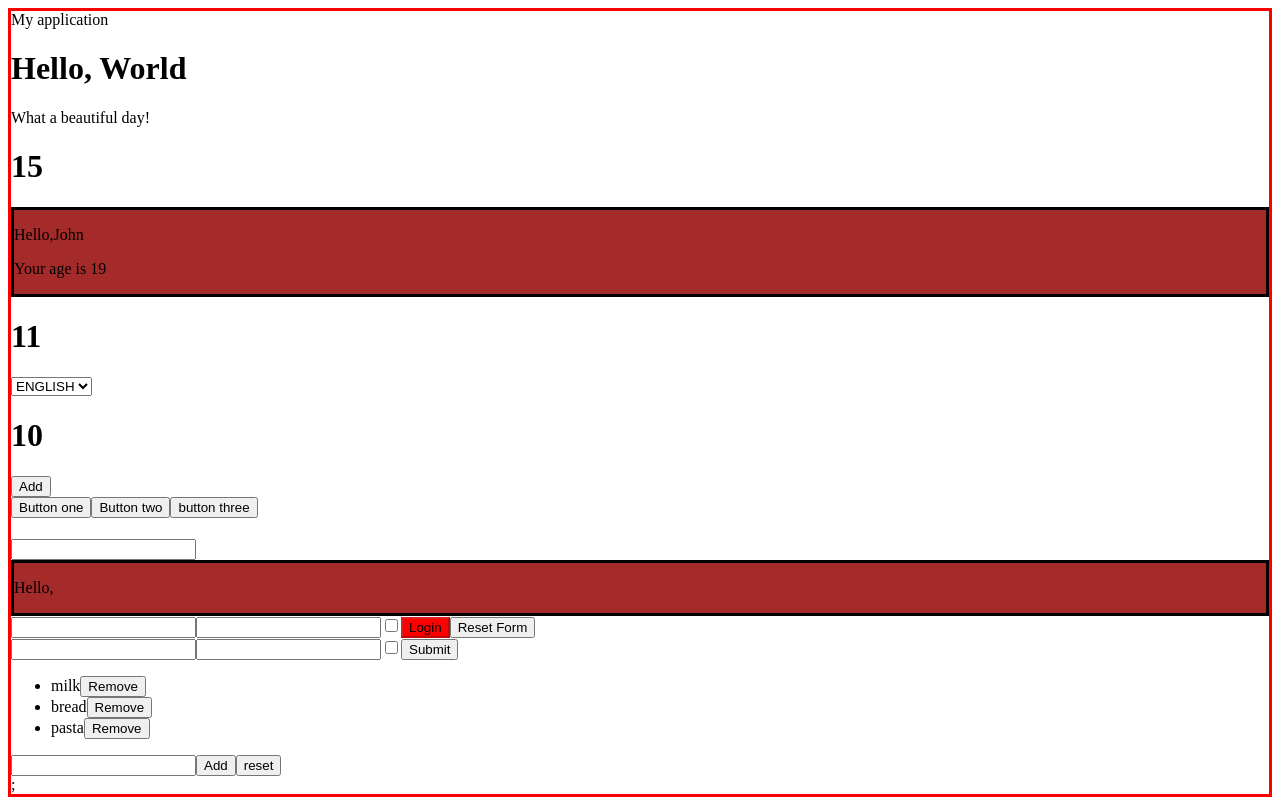
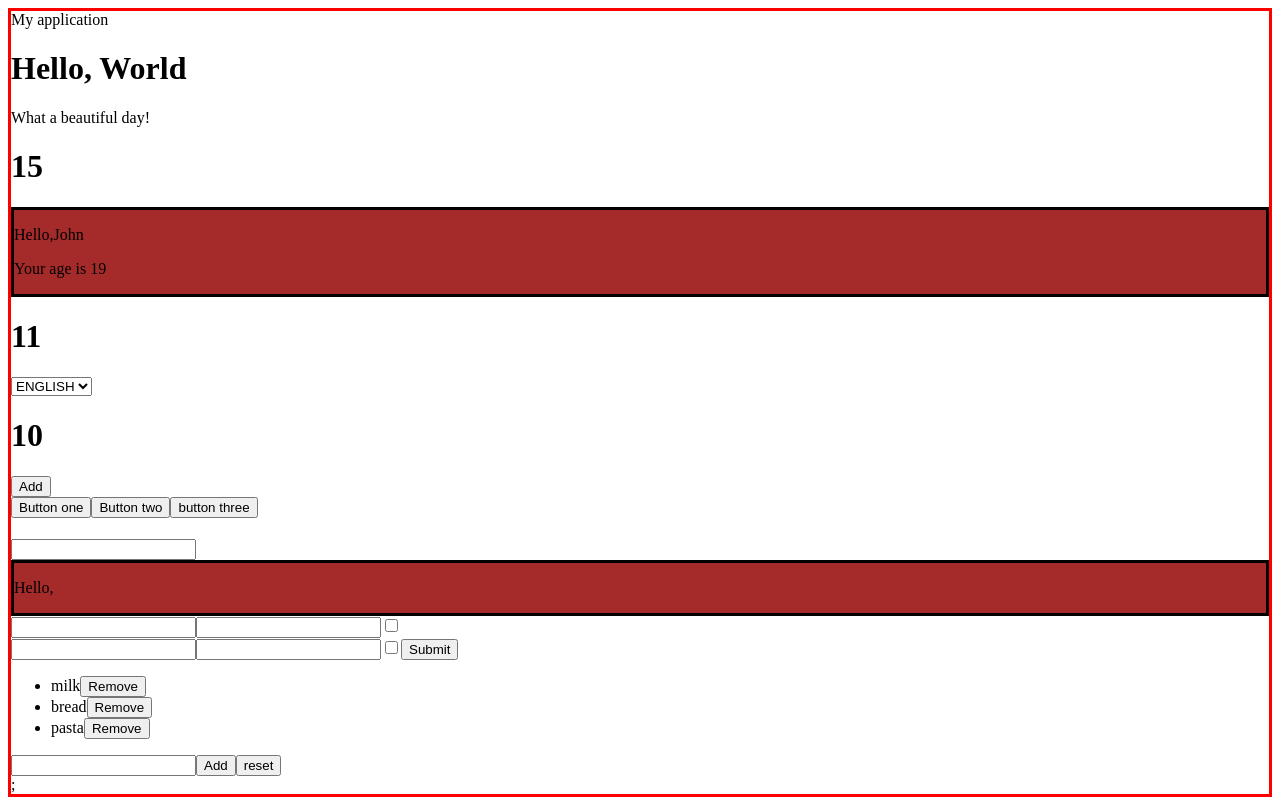
Before and after one commit to ChristianLestingi/React, a React (Create React App) app: page / in a window 1280 px wide. Built offline with nearby package versions, Linux system fonts and the light colour scheme.

Commit message:
UseState/02

```diff
--- a/src/Login.js
+++ b/src/Login.js
@@ -1,93 +1,126 @@
-import React from "react";
+import React, { useState } from "react";
 import { LanguageContext } from "./DisplayLanguage";
 
-export class Login extends React.Component {
-  state = {
+export function Login() {
+  const [current, setCurrent] = useState({
     username: "",
     password: "",
-    remember: false,
-    buttonState: true,
-  };
+    check: false,
+  });
 
-  controlValueInput = (event) => {
-    const name = event.target.name;
-    const value = event.target.value;
-    const type = event.target.type;
-    const checked = event.target.checked;
-    const disabled = event.target.disabled;
-
-    this.setState({
-      [name]: type === "checkbox" ? checked : value,
-      [name]: type === "button" ? disabled : value,
-      buttonState:
-        this.state.password === ""
-          ? true
-          : false || this.state.username === ""
-          ? true
-          : false,
+  function controlValueInput(event) {
+    const { name, type, checked, value } = event.target;
+    setCurrent((current) => {
+      return { ...current, [name]: type === "checkbox" ? checked : value };
     });
-  };
-
-  onLogin = (event) => {
-    this.setState({
-      username: this.state.username,
-      password: this.state.password,
-      remember: this.state.remember,
-    });
-  };
-  resetForm = (event) => {
-    this.setState({
-      username: "",
-      password: "",
-      remember: false,
-    });
-  };
-
-  componentDidUpdate() {
-    console.log(this.state);
+    console.log(current);
   }
-
-  render() {
-    const ButtonStyle = {
-      color: "black",
-      backgroundColor: this.state.password.length < 8 ? "red" : "green",
-    };
 
   return (
     <form>
+      <input name="username" onChange={controlValueInput}></input>
       <input
-          name="username"
-          type="username"
-          value={this.state.username}
-          onChange={this.controlValueInput}
+        name="password"
+        type="password"
+        onChange={controlValueInput}
       ></input>
       <input
-          type="password"
-          name="password"
-          value={this.state.password}
-          onChange={this.controlValueInput}
+        name="ceck"
+        type="checkbox"
+        value="checked"
+        onChange={controlValueInput}
       ></input>
-        <input
-          type="checkbox"
-          name="remember"
-          checked={this.state.remember}
-          onChange={this.controlValueInput}
-        ></input>
-        <button
-          name="button"
-          type="button"
-          disabled={this.state.buttonState}
-          onChange={this.controlValueInput}
-          onClick={this.onLogin}
-          style={ButtonStyle}
-        >
-          Login
-        </button>
-        <button name="reset" onClick={this.resetForm}>
-          {" "}
-          Reset Form
-        </button>
     </form>
   );
 }
-}
+
+// export class Login extends React.Component {
+//   state = {
+//     username: "",
+//     password: "",
+//     remember: false,
+//     buttonState: true,
+//   };
+
+//   controlValueInput = (event) => {
+//     const name = event.target.name;
+//     const value = event.target.value;
+//     const type = event.target.type;
+//     const checked = event.target.checked;
+//     const disabled = event.target.disabled;
+
+//     this.setState({
+//       [name]: type === "checkbox" ? checked : value,
+//       [name]: type === "button" ? disabled : value,
+//       buttonState:
+//         this.state.password === ""
+//           ? true
+//           : false || this.state.username === ""
+//           ? true
+//           : false,
+//     });
+//   };
+
+//   onLogin = (event) => {
+//     this.setState({
+//       username: this.state.username,
+//       password: this.state.password,
+//       remember: this.state.remember,
+//     });
+//   };
+//   resetForm = (event) => {
+//     this.setState({
+//       username: "",
+//       password: "",
+//       remember: false,
+//     });
+//   };
+
+//   componentDidUpdate() {
+//     console.log(this.state);
+//   }
+
+//   render() {
+//     const ButtonStyle = {
+//       color: "black",
+//       backgroundColor: this.state.password.length < 8 ? "red" : "green",
+//     };
+
+//     return (
+//       <form>
+//         <input
+//           name="username"
+//           type="username"
+//           value={this.state.username}
+//           onChange={this.controlValueInput}
+//         ></input>
+//         <input
+//           type="password"
+//           name="password"
+//           value={this.state.password}
+//           onChange={this.controlValueInput}
+//         ></input>
+//         <input
+//           type="checkbox"
+//           name="remember"
+//           checked={this.state.remember}
+//           onChange={this.controlValueInput}
+//         ></input>
+//         <button
+//           name="button"
+//           type="button"
+//           disabled={this.state.buttonState}
+//           onChange={this.controlValueInput}
+//           onClick={this.onLogin}
+//           style={ButtonStyle}
+//         >
+//           Login
+//         </button>
+//         <button name="reset" onClick={this.resetForm}>
+//           {" "}
+//           Reset Form
+//         </button>
+//       </form>
+//     );
+//   }
+// }
```
Lines whose indentation alone changed are shown as unchanged.
